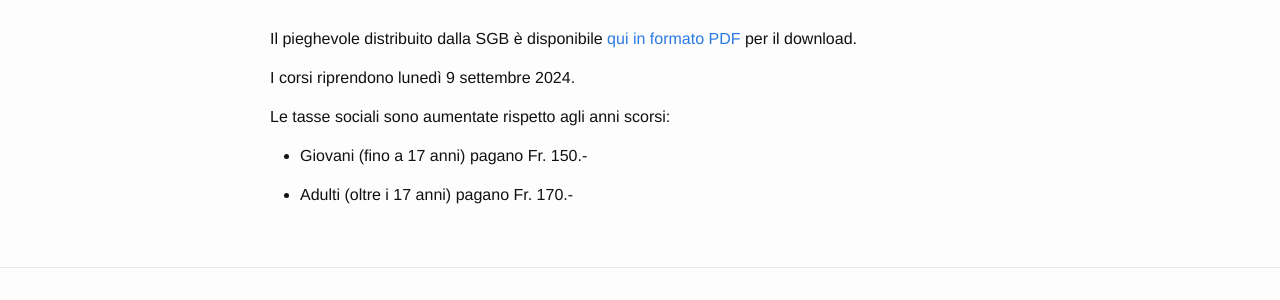
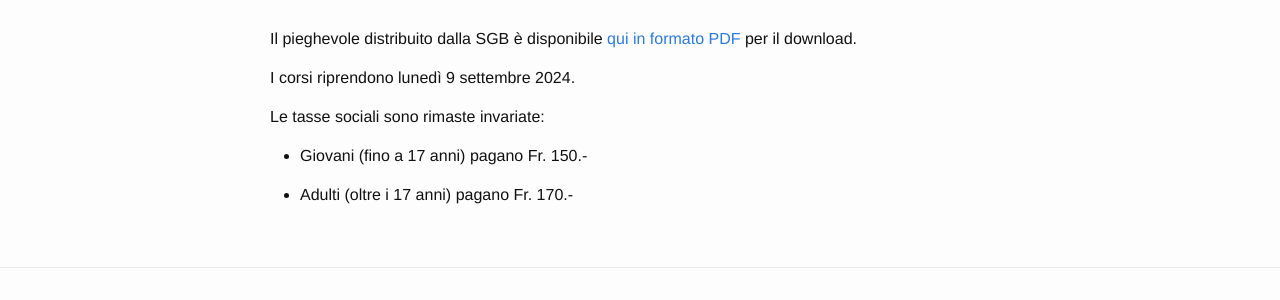
Before and after one commit to infobad/infobad.github.io, a Jekyll site: the page built from _posts/2024-08-22-pieghevole-2024-2025.markdown, in a window 1280 px wide. Shown: the part 173-473 px from the top of the page. Built offline with Jekyll 4.4.1, drawn with Linux system fonts in a browser that asks for light colours.

Commit message:
Add information about new season

```diff
--- a/_posts/2024-08-22-pieghevole-2024-2025.markdown
+++ b/_posts/2024-08-22-pieghevole-2024-2025.markdown
@@ -8,7 +8,7 @@ Il pieghevole distribuito dalla SGB è disponibile [qui in formato PDF]({{ site.
 
 I corsi riprendono lunedì 9 settembre 2024.
 
-Le tasse sociali sono aumentate rispetto agli anni scorsi:
+Le tasse sociali sono rimaste invariate:
 
 * Giovani (fino a 17 anni) pagano Fr. 150.-
 
```
